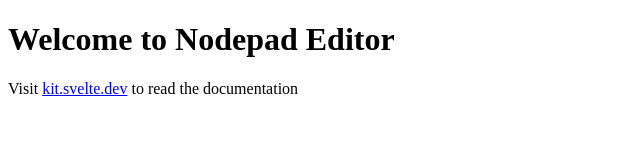
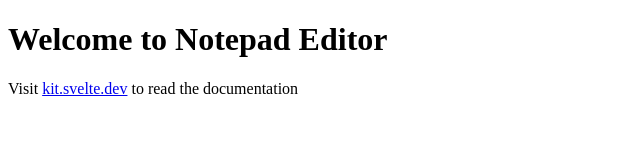
Before and after one commit to graeme-lockley/notepad-editor, a SvelteKit app: page / in a window 1280 px wide. Shown: the top 160 px of the page, without its empty margins (0-640 px from the left). Built offline with nearby package versions, Linux system fonts and the light colour scheme.

Commit message:
fix: spelling mistake

```diff
--- a/src/routes/+page.svelte
+++ b/src/routes/+page.svelte
@@ -1,3 +1,7 @@
-<h1>Welcome to Nodepad Editor</h1>
+<script>
+    let content = [];
+</script>
+
+<h1>Welcome to Notepad Editor</h1>
 
 <p>Visit <a href="https://kit.svelte.dev">kit.svelte.dev</a> to read the documentation</p>
```
